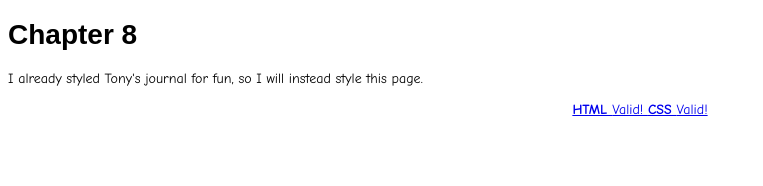
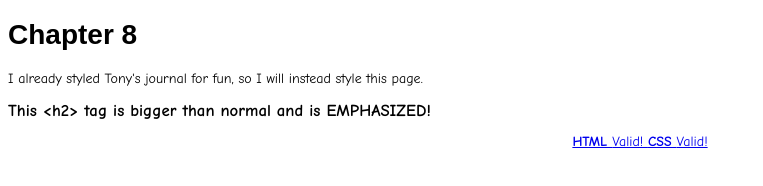
Before and after one commit to 1030365/Website, a plain HTML site: page HeadFirst/chap8/index.html in a window 1280 px wide. Shown: the whole page, without its empty margins (0-763 px from the left). Drawn offline with Linux system fonts and the light colour scheme; a web font is replaced by a local one.

Commit message:
Add style to chap8 h2 tags

```diff
--- a/HeadFirst/chap8/index.html
+++ b/HeadFirst/chap8/index.html
@@ -9,6 +9,7 @@
 		<!-- content starts below here -->
                 <h1>Chapter 8</h1>
                 <p>I already styled Tony's journal for fun, so I will instead style this page.</p>
+                <h2>This &lt;h2&gt; tag is bigger than normal and is EMPHASIZED!</h2>
     <footer style="text-align: center;">
     <a id="vLink1"><strong> HTML </strong> Valid! </a>
     <a id="vLink2"><strong> CSS </strong> Valid! </a>
--- a/HeadFirst/chap8/style8.css
+++ b/HeadFirst/chap8/style8.css
@@ -9,3 +9,6 @@ body {
 h1 {
     font-family: "Emblema One", sans-serif;
 }
+h2 {
+    font-size: 1.2em;
+}
```
